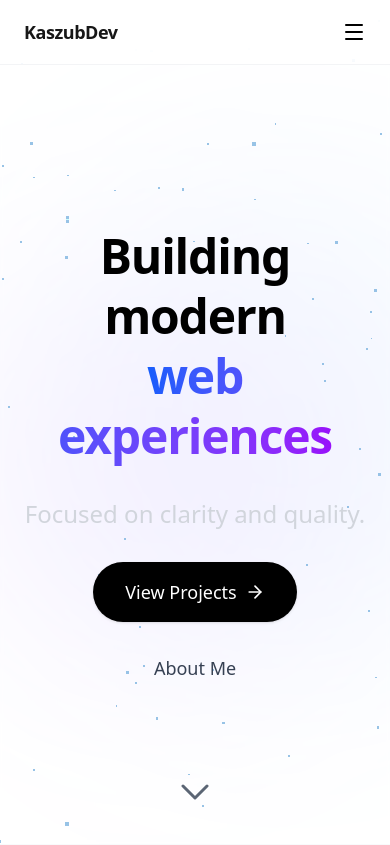
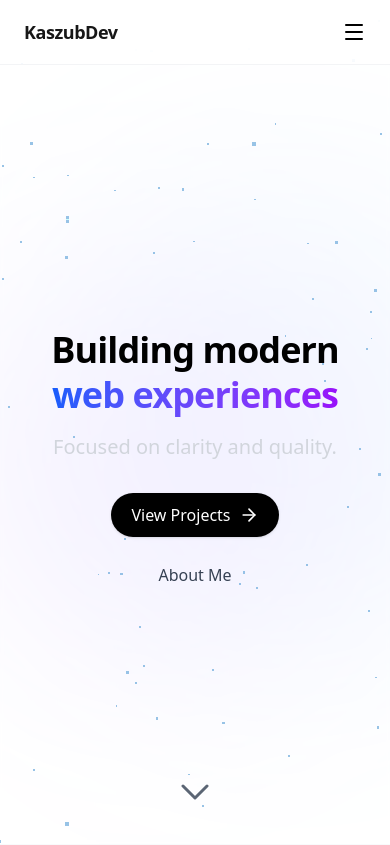
Before and after one commit to KaszubDev/personal-website, a Next.js app: page / in a window 390 px wide. Shown: the top 845 px of the page. Built offline with nearby package versions, Linux system fonts and the light colour scheme.

Commit message:
add "xs" tailwind breakpoint and adjust items for very small screens

```diff
--- a/src/app/contact/page.tsx
+++ b/src/app/contact/page.tsx
@@ -103,7 +103,7 @@ export default function ContactPage() {
                                     ></textarea>
                                     <ValidationError prefix="Message" field="message" errors={state.errors} />
                                 </div>
-                                <Button type="submit" disabled={state.submitting} className="w-full text-lg py-4">
+                                <Button type="submit" disabled={state.submitting} className="w-full xs:text-lg xs:py-4">
                                     {state.submitting ? 'Sending...' : 'Send Message'}
                                 </Button>
                             </form>
--- a/src/app/globals.css
+++ b/src/app/globals.css
@@ -13,6 +13,8 @@
   --color-foreground: var(--foreground);
   --font-sans: var(--font-geist-sans);
   --font-mono: var(--font-geist-mono);
+
+  --breakpoint-xs: 30rem;
 }
 
 .dark {
--- a/src/components/sections/Hero.tsx
+++ b/src/components/sections/Hero.tsx
@@ -35,7 +35,7 @@ export function Hero() {
                         animate={{ opacity: 1, y: 0 }}
                         transition={{ duration: 1.2, ease: "easeOut" }}
                     >
-                        <h1 className="text-5xl md:text-7xl lg:text-8xl font-bold tracking-tight mb-8 text-black dark:text-white leading-tight">
+                        <h1 className="text-4xl xs:text-5xl md:text-7xl lg:text-8xl font-bold tracking-tight mb-4 xs:mb-8 text-black dark:text-white leading-tight">
                             Building modern <br />
                             <span className="text-transparent bg-clip-text bg-gradient-to-r from-blue-600 to-purple-600 dark:from-blue-400 dark:to-purple-400">
                                 web experiences
@@ -43,7 +43,7 @@ export function Hero() {
                         </h1>
                         <SpotlightText
                             text="Focused on clarity and quality."
-                            className="text-2xl md:text-3xl font-medium mb-8"
+                            className="text-xl xs:text-2xl md:text-3xl font-medium mb-8"
                         />
                     </motion.div>
 
@@ -54,13 +54,13 @@ export function Hero() {
                         className="flex flex-col sm:flex-row items-center justify-center gap-4"
                     >
                         <Link href="#projects">
-                            <Button size="lg" className="group">
+                            <Button size="md" className="xs:px-8 xs:py-4 xs:text-lg">
                                 View Projects
                                 <ArrowRight size={20} className="ml-2 group-hover:translate-x-1 transition-transform" />
                             </Button>
                         </Link>
                         <Link href="/about">
-                            <Button variant="ghost" size="lg">
+                            <Button variant="ghost" size="md" className="xs:px-8 xs:py-4 xs:text-lg">
                                 About Me
                             </Button>
                         </Link>
--- a/src/components/sections/ShortContact.tsx
+++ b/src/components/sections/ShortContact.tsx
@@ -20,16 +20,16 @@ export function ShortContact({ withBorder = false }: ShortContactProps) {
                     whileInView={{ opacity: 1, scale: 1 }}
                     viewport={{ once: true }}
                     transition={{ duration: 1.0 }}
-                    className="bg-black dark:bg-white text-white dark:text-black rounded-3xl p-12 md:p-24 text-center overflow-hidden relative"
+                    className="bg-black dark:bg-white text-white dark:text-black rounded-3xl p-8 xs:p-12 md:p-24 text-center overflow-hidden relative"
                 >
                     <div className="relative z-10">
                         <h2 className="text-3xl md:text-5xl font-bold mb-6">Let&apos;s work together.</h2>
-                        <p className="text-lg md:text-xl text-gray-300 dark:text-gray-600 max-w-xl mx-auto mb-10">
+                        <p className="text-lg md:text-xl text-gray-300 dark:text-gray-600 max-w-xl mx-auto mb-6 xs:mb-10">
                             Need an experienced developer who cares about the details? <br /> I&apos;m available for freelance projects and consulting.
                         </p>
                         <Link
                             href="/contact"
-                            className="inline-block bg-white dark:bg-black text-black dark:text-white px-8 py-4 rounded-full font-bold text-lg hover:scale-105 transition-transform"
+                            className="inline-block bg-white dark:bg-black text-black dark:text-white px-6 py-3 xs:px-8 xs:py-4 rounded-full font-bold text-lg hover:scale-105 transition-transform"
                         >
                             Get in Touch
                         </Link>
```
